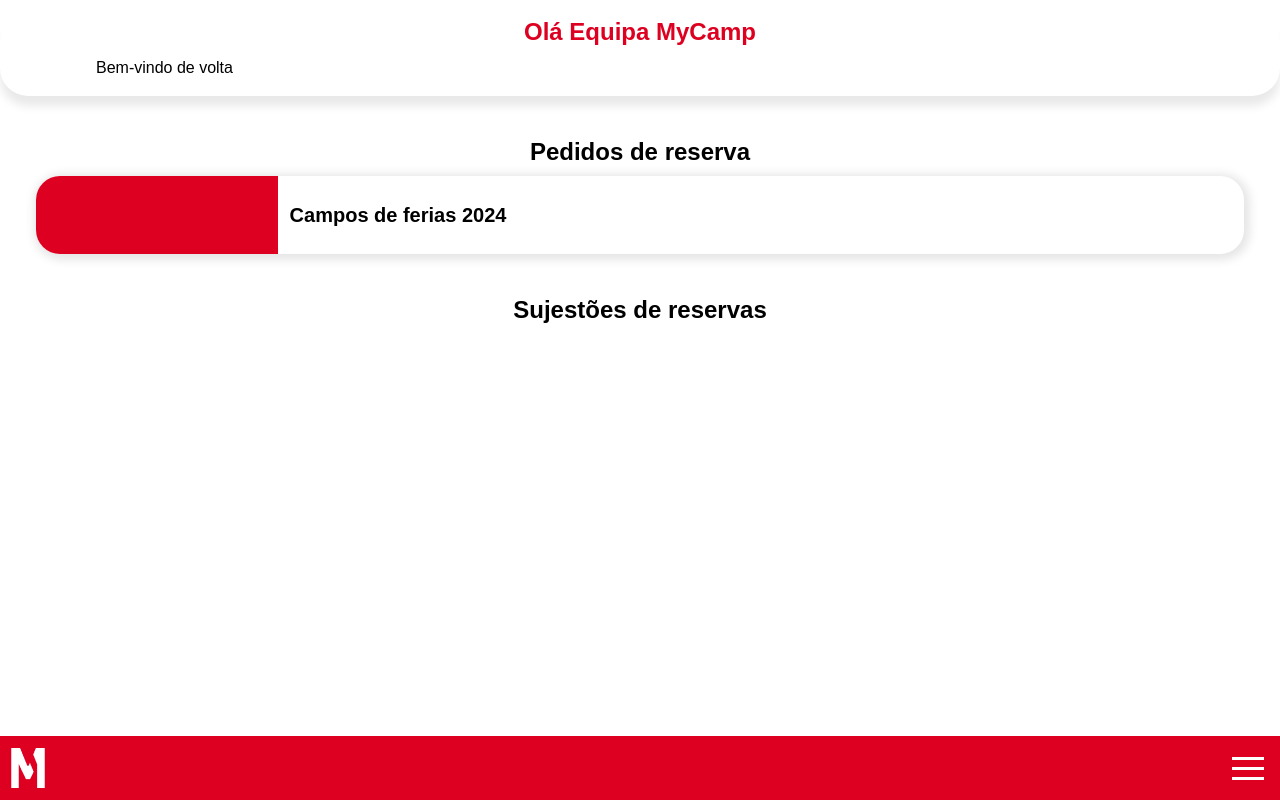
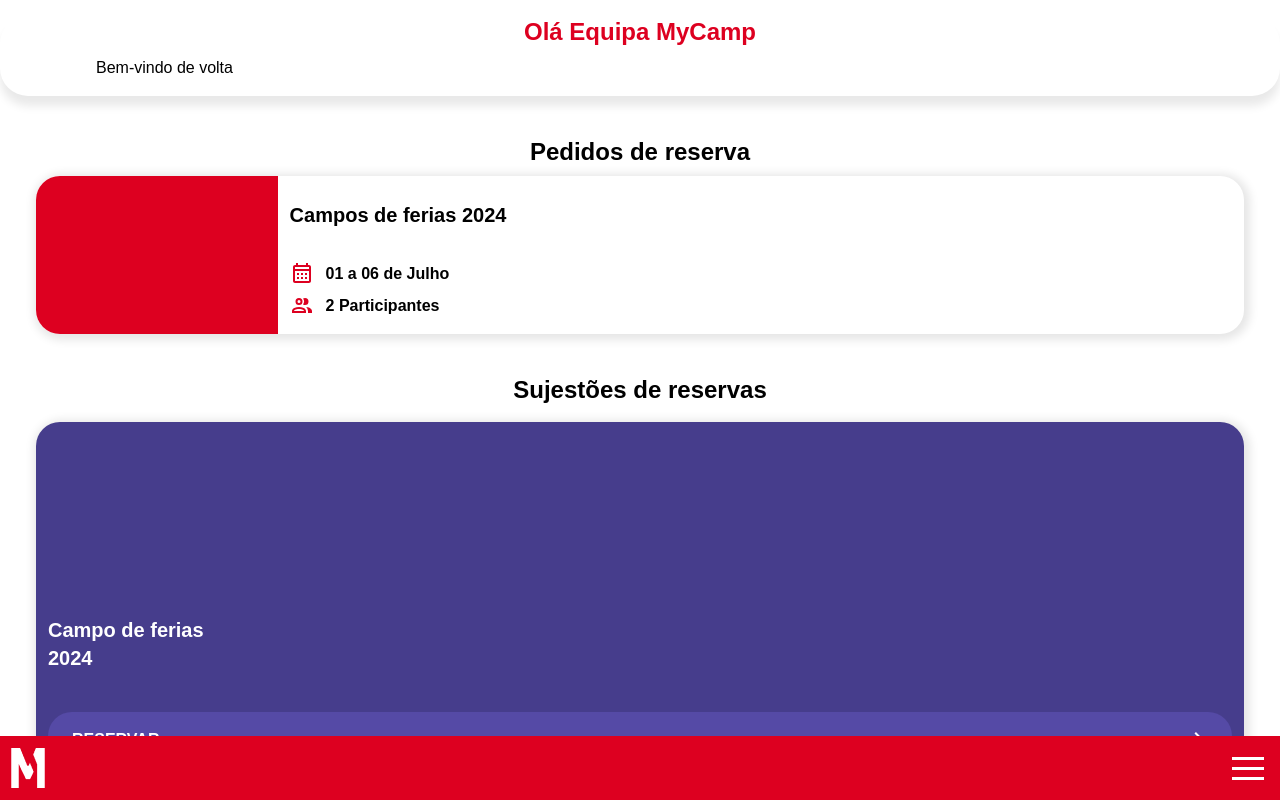
Before and after one commit to robnasq/camp-crm, a React app: page / in a window 1280 px wide. Shown: the top 800 px of the page. Built offline with nearby package versions, Linux system fonts and the light colour scheme; the HTML template or start-up script is replaced by a standard one.

Commit message:
export MONOSPACE_DAEMON_PORT=36525

```diff
--- a/package.json
+++ b/package.json
@@ -12,6 +12,7 @@
   "dependencies": {
     "@mdi/js": "^7.4.47",
     "@mdi/react": "^1.6.1",
+    "clsx": "^2.1.0",
     "hamburger-react": "^2.5.0",
     "react": "^18.2.0",
     "react-dom": "^18.2.0",
--- /dev/null
+++ b/src/components/button/Button.tsx
@@ -0,0 +1,40 @@
+import clsx from "clsx";
+import React, { forwardRef } from "react";
+
+interface IButton {
+    size?: 'sm' | 'md' | 'lg';
+    type: 'button' | 'submit' | 'reset';
+    onClick?: () => void;
+    variants?: 'reserve';
+    fullWidth?: boolean;
+    children?: React.ReactNode;
+    className?: string;
+}
+
+export const Button = forwardRef(function Button(
+    {
+        size ,
+        type ,
+        onClick,
+        variants ,
+        fullWidth ,
+        children,
+        className,
+        ...props
+    }: IButton,
+    ref: any
+){
+  return (
+    <button onClick={onClick} ref={ref} type={type}
+    {...props}
+    className={clsx('',
+    {
+        'w-full': fullWidth === true,
+        'px-6 py-4 text-start flex justify-between items-center  bg-[#554AA6] uppercase font-semibold  text-white rounded-3xl': variants === 'reserve',
+    },
+    className,
+    )} >
+    {children}
+    </button>
+  )
+})
--- /dev/null
+++ b/src/components/nav-menu/MenuItem.tsx
@@ -0,0 +1,14 @@
+import Icon from "@mdi/react"
+
+type IIcon = {
+  path: string
+  name: string;
+}
+export const MenuItem: React.FC<IIcon> = ( {path, name}) => {
+  return (
+    <div className="flex hover:text-[#AA0019] cursor-pointer transition-all duration-300  my-6 gap-3"  >
+      <Icon className="text-[#AA0019]" path={path} size={1} />
+      <span>{name}</span>
+    </div>
+  )
+}
--- a/src/components/nav-menu/NavMenu.tsx
+++ b/src/components/nav-menu/NavMenu.tsx
@@ -1,6 +1,8 @@
 import {useState} from 'react';
 import Hamburger from 'hamburger-react';
 import Logo from '../../assets/logo-m-mycamp.png';
+import { MenuItem } from './MenuItem';
+import { mdiAccountCircleOutline, mdiArrowAll,  mdiCreditCardCheckOutline, mdiExitToApp, mdiTicket } from '@mdi/js';
 
 export const NavMenu = () => {
   const [menuOpen, setMenuOpen] = useState(false);
@@ -16,8 +18,14 @@
           setMenuOpen(toggled);
         }}
       />
-      <div className={`absolute bottom-[64px] left-0 right-0  w-[100%] bg-primary transition-all  duration-300 ${menuOpen ? 'h-[91vh] pt-10 ' : 'h-0 '}`}>
-        <div className={`text-white text-center  ${menuOpen ? 'block' : 'hidden'}` }>Menu Content
+      <div className={`absolute bottom-[64px] left-0 right-0 px-10  w-[100%] bg-primary transition-all  duration-300 ${menuOpen ? 'h-[91vh] pt-10 ' : 'h-0 '}`}>
+        <div className={`text-white font-bold text-start  ${menuOpen ? 'block' : 'hidden'}` }>
+        <MenuItem path={mdiArrowAll} name={'Início reservas'} />
+        <MenuItem path={mdiAccountCircleOutline} name={'Início reservas'} />
+        <MenuItem path={mdiTicket} name={'Início reservas'} />
+        <MenuItem path={mdiCreditCardCheckOutline} name={'Início reservas'} />
+        <MenuItem path={mdiExitToApp} name={'Início reservas'} />
+
         </div>
       </div>
     </div>
--- a/src/layouts/MainLayout.tsx
+++ b/src/layouts/MainLayout.tsx
@@ -4,7 +4,10 @@
 export const MainLayout = () => {
   return (
     <div>
-        <Outlet />
+      <div className="pb-[56px]">
+      <Outlet />
+      </div>
+
         <NavMenu />
     </div>
   )
--- a/src/pages/dashboard/Initial.tsx
+++ b/src/pages/dashboard/Initial.tsx
@@ -1,4 +1,5 @@
 import { OrderedReserves } from "./components/OrderedReserves"
+import { ReservesSujestion } from "./components/ReservesSujestion"
 
 export const Initial = () => {
   return (
@@ -15,9 +16,11 @@
         <OrderedReserves />
       </section>
       <section>
-        <h2 className="font-bold text-2xl mt-10 mb-2 px-4 text-center">
+        <h2 className="font-bold text-2xl   whitespace-nowrap mt-10 mb-4 px-4 text-center">
           Sujestões de reservas
         </h2>
+        <ReservesSujestion />
+        <ReservesSujestion />
       </section>
       </div>
 
--- a/src/pages/dashboard/components/OrderedReserves.tsx
+++ b/src/pages/dashboard/components/OrderedReserves.tsx
@@ -1,9 +1,22 @@
+import { mdiAccountMultipleOutline, mdiCalendarMonthOutline } from "@mdi/js"
+import Icon from "@mdi/react"
+
 export const OrderedReserves = () => {
   return (
     <div className="w-[100%] h-[80%] shadow rounded-3xl flex">
         <div className="bg-primary  rounded-l-3xl w-[20%]"></div>
-        <div>
+        <div className="pb-4">
             <h2 className="font-semibold my-6 mx-3 text-[20px]">Campos de ferias 2024</h2>
+            <div>
+              <span className="flex  font-semibold py-2">
+                <Icon path={mdiCalendarMonthOutline} size={1} className="mx-3 text-primary" />
+                01 a 06 de  Julho
+               </span>
+               <span className="flex  font-semibold y-2">
+                <Icon path={mdiAccountMultipleOutline} size={1} className="mx-3 text-primary" />
+                2 Participantes
+               </span>
+            </div>
         </div>
     </div>
   )
--- a/src/pages/dashboard/components/ReservesSujestion.tsx
+++ b/src/pages/dashboard/components/ReservesSujestion.tsx
@@ -1,10 +1,21 @@
+import { mdiArrowRight } from "@mdi/js"
+import { Button } from "../../../components/button/Button"
+import Icon from "@mdi/react"
+
 export const ReservesSujestion = () => {
   return (
-    <div>
-        <div>
+    <div className="bg-secondary px-3 py-3 mb-6 flex-col rounded-3xl shadow flex  w-full ">
+        <div className="w-full  h-[142px]">
 
         </div>
-        <h2></h2>
+        <span className="text-white my-10 text-xl">
+        <h2 className="font-bold ">Campo de ferias </h2>
+        <p className="font-semibold">2024</p>
+        </span>
+        <Button type={"button"} variants="reserve" >
+          Reservar
+          <Icon  path={mdiArrowRight} size={1} />
+        </Button>
     </div>
   )
 }
--- a/tailwind.config.js
+++ b/tailwind.config.js
@@ -7,6 +7,10 @@
   theme: {
     colors: {
       primary: '#DD0020',
+      secondary: '#463D8C',
+      white: '#FFFFFF',
+      black: '#000000',
+
     },
 
     fontWeight: {
```
Also changed, not shown: 1 other file (tests, documents, lock files or other folders).
